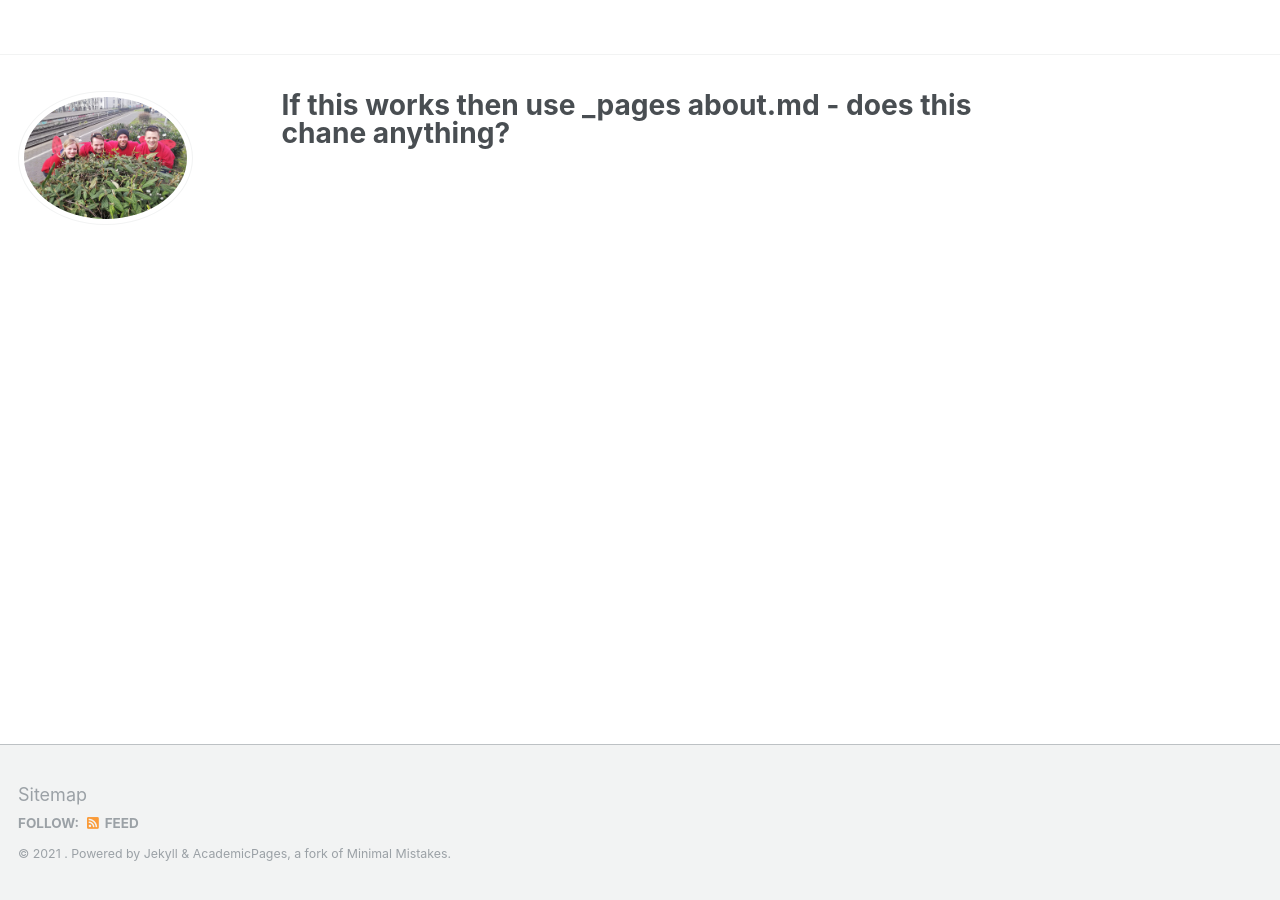
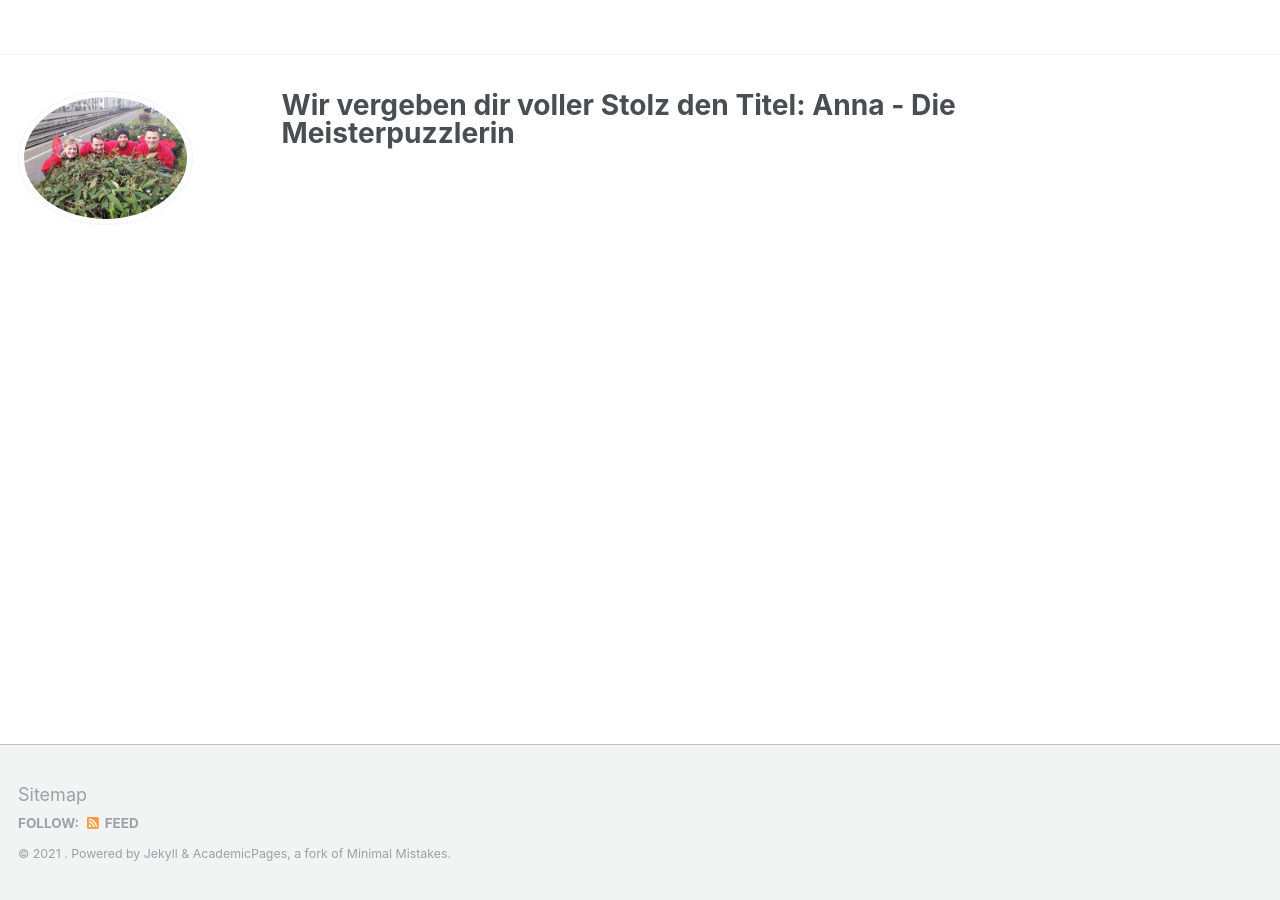
Before and after one commit to abloom-anna/abloom-anna.github.io, a Jekyll site: the page built from _pages/about.md, in a window 1280 px wide. Built offline with Jekyll 4.4.1, drawn with Linux system fonts in a browser that asks for light colours.

Commit message:
Nächster Test

```diff
--- a/_pages/about.md
+++ b/_pages/about.md
@@ -1,6 +1,7 @@
 ---
 permalink: /
-title: "If this works then use _pages about.md - does this chane anything?"
+title: "Wir vergeben dir voller Stolz den Titel:
+Anna - Die Meisterpuzzlerin"
 excerpt: "About me"
 author_profile: true
 redirect_from:
```
